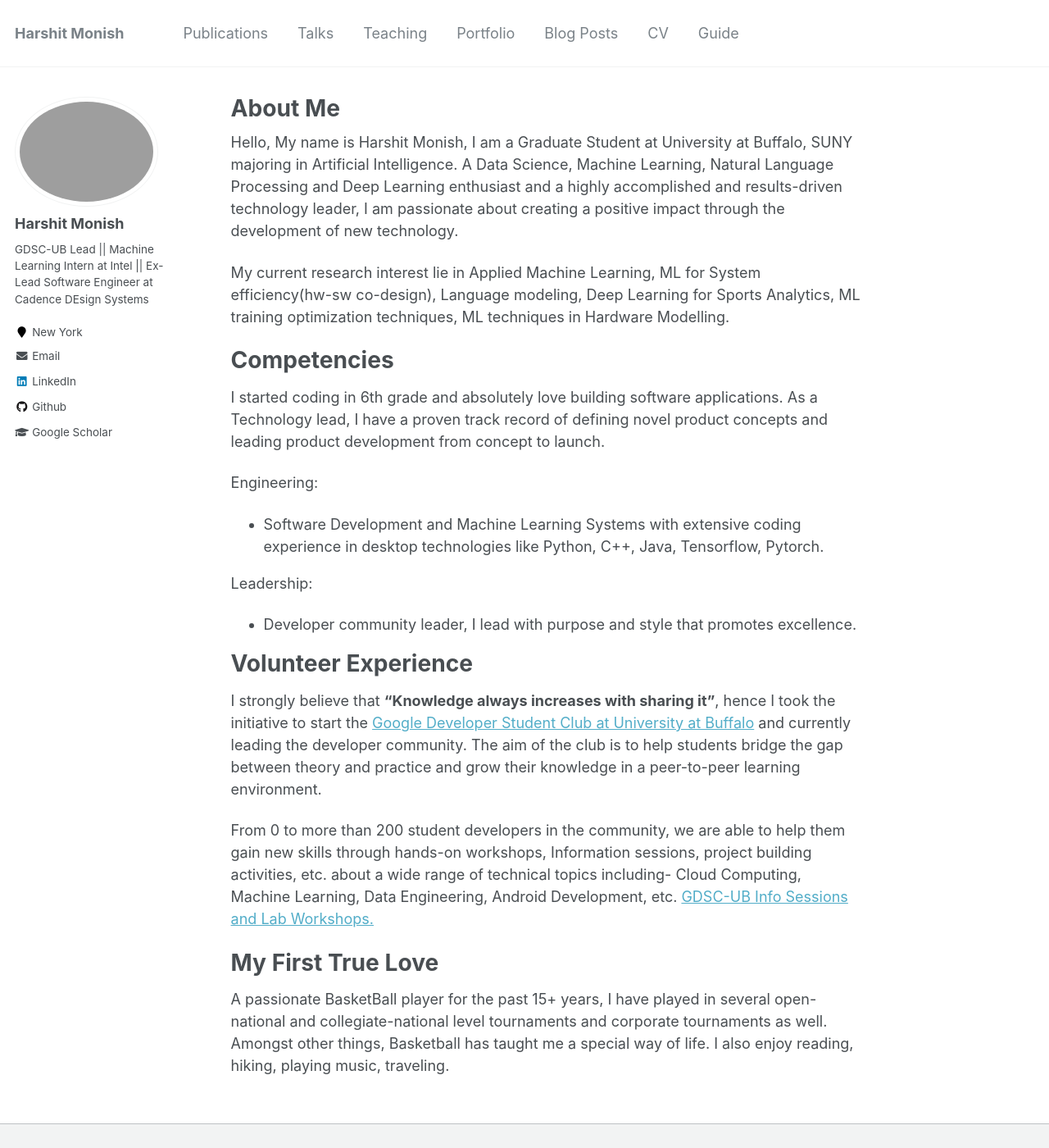
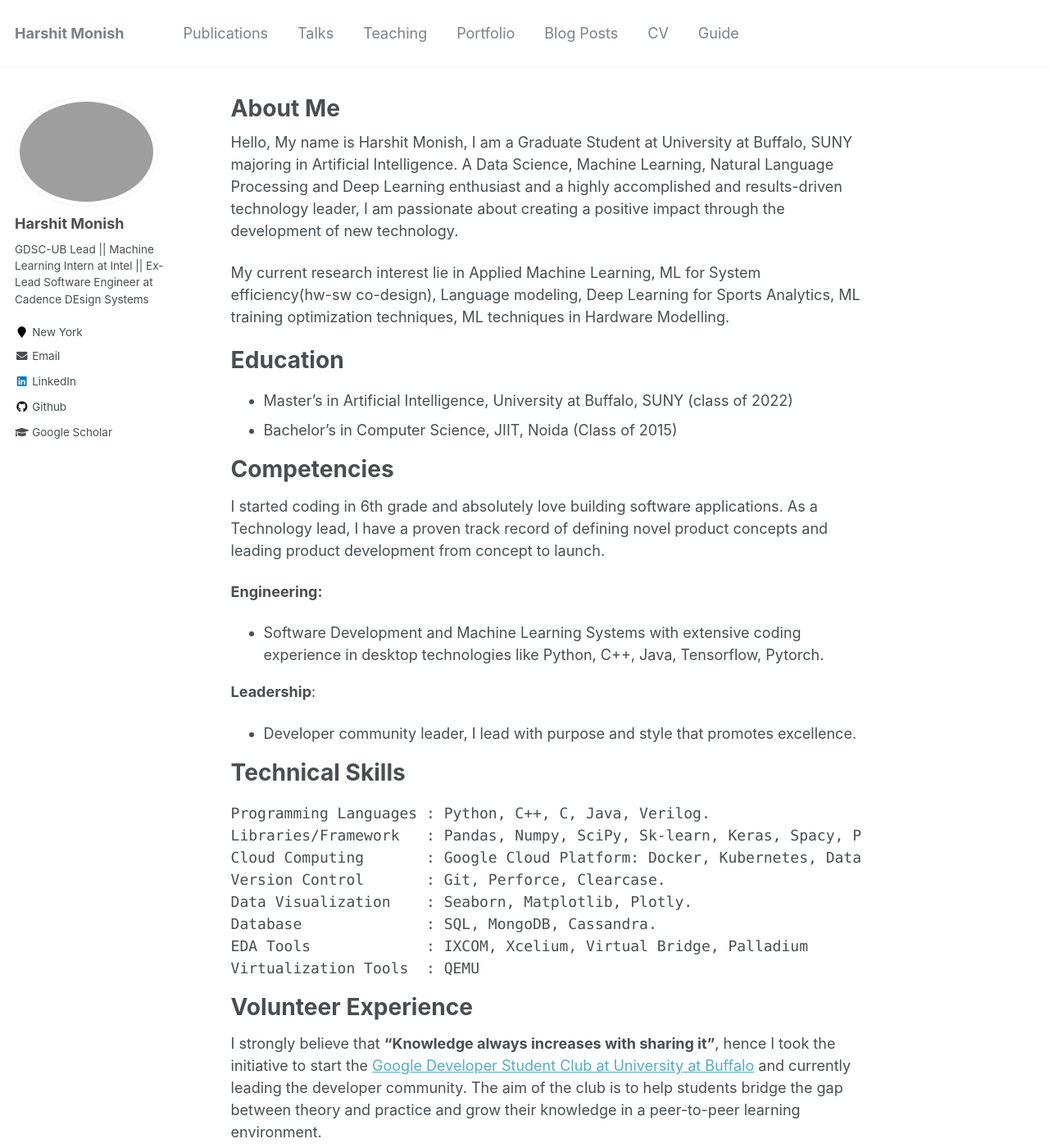
Before and after one commit to harshitmonish/harshitmonish.github.io, a Jekyll site: the page built from _pages/about.md, in a window 1280 px wide and 1400 px high. Shown: the whole window at 82% size. Built offline with Jekyll 4.4.1, drawn with Linux system fonts in a browser that asks for light colours.

Commit message:
Updated MAin page

```diff
--- a/_config.yml
+++ b/_config.yml
@@ -87,8 +87,8 @@ author:
   employer         :
   googlescholar    : "https://gdsc.community.dev/u/mnry9x/#/about"
   email            : "harshitmonish20@gmail.com"
-  github           : "https://github.com/harshitmonish"
-  linkedin         : "https://www.linkedin.com/in/harshit-monish-5b4536a8/"
+  github           : "harshitmonish"
+  linkedin         : "in/harshit-monish-5b4536a8/"
 
 
 
--- a/_pages/about.md
+++ b/_pages/about.md
@@ -12,15 +12,35 @@ Hello, My name is Harshit Monish, I am a Graduate Student at University at Buffa
 
 My current research interest lie in Applied Machine Learning, ML for System efficiency(hw-sw co-design), Language modeling, Deep Learning for Sports Analytics, ML training optimization techniques, ML techniques in Hardware Modelling.
 
+Education
+========
+* Master's in Artificial Intelligence, University at Buffalo, SUNY (class of 2022)
+* Bachelor's in Computer Science, JIIT, Noida (Class of 2015)
+
+
 Competencies
 ======
 I started coding in 6th grade and absolutely love building software applications. As a Technology lead, I have a proven track record of defining novel product concepts and leading product development from concept to launch.
 
-Engineering:
+**Engineering:**
 * Software Development and Machine Learning Systems with extensive coding experience in desktop technologies like Python, C++, Java, Tensorflow, Pytorch.
 
-Leadership:
+**Leadership**:
 * Developer community leader, I lead with purpose and style that promotes excellence.
+
+Technical Skills
+================
+<pre>
+Programming Languages : Python, C++, C, Java, Verilog.
+Libraries/Framework   : Pandas, Numpy, SciPy, Sk-learn, Keras, Spacy, Pytorch, Tensorflow, Jupyter notebooks, Pycharm.
+Cloud Computing       : Google Cloud Platform: Docker, Kubernetes, Data Flow, BigQuery, VertexAI
+Version Control       : Git, Perforce, Clearcase.
+Data Visualization    : Seaborn, Matplotlib, Plotly.
+Database              : SQL, MongoDB, Cassandra.
+EDA Tools             : IXCOM, Xcelium, Virtual Bridge, Palladium
+Virtualization Tools  : QEMU
+</pre>
+
 
 Volunteer Experience
 ======
```
